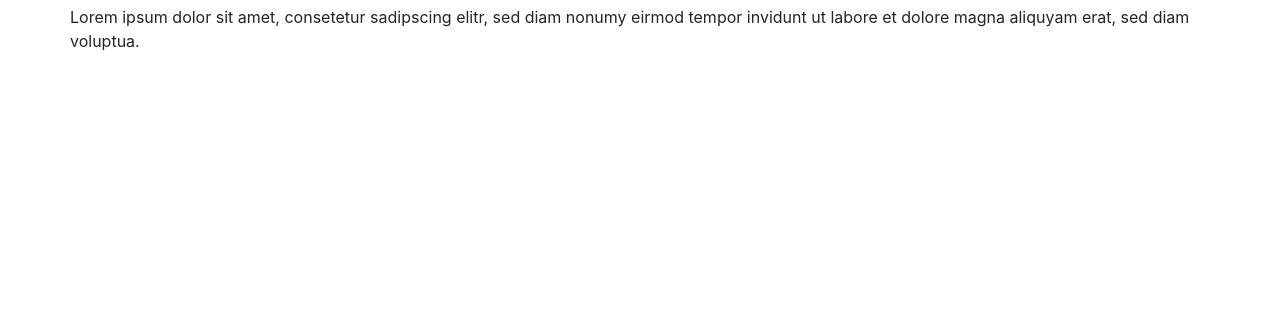
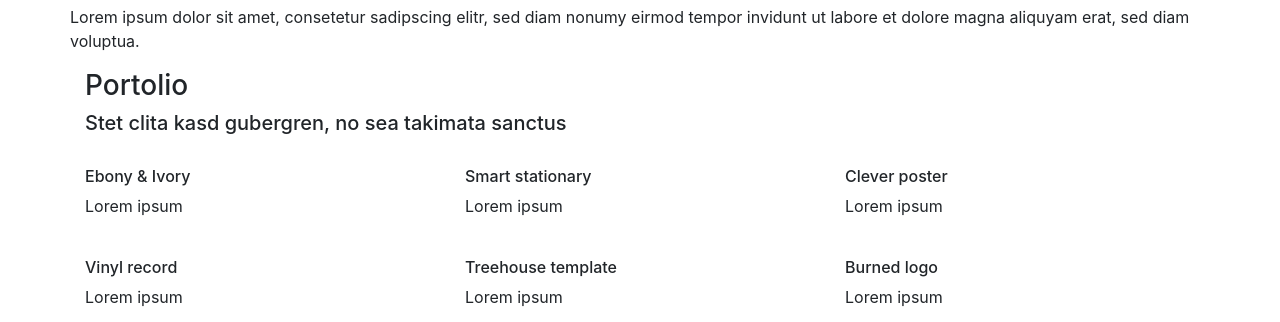
Before and after one commit to aiwanaszko/Modul-3, a website: page index.html in a window 1280 px wide. Shown: the part 1126-1448 px from the top of the page. Before the commit the page ends 1195 px from the top, so only its background shows below. Drawn offline with nearby package versions, Linux system fonts and the light colour scheme.

Commit message:
Add html for portfolio section

```diff
--- a/index.html
+++ b/index.html
@@ -9,6 +9,7 @@
   <body>
       <header class="splash">
         <div class="container">
+        <div class="top">
           <nav class="navigation">
               <div class="logo"><p>Golden</p></div>
               <div class="menu">
@@ -27,11 +28,12 @@
             <button class="btn-splash">Tell me more</button>
           </div>
         </div>
+      </div>
       </header>
       <section class="services">
           <div class="container">
               <h3>Services</h3>
-              <h5> Stet clita kasd gubergren, no sea takimata sanctus</h5>
+              <h5>Stet clita kasd gubergren, no sea takimata sanctus</h5>
               <div class="row">
                   <div class="col-4">
                     <i class="fas fa-shopping-basket"></i>
@@ -52,6 +54,68 @@
           </div>
       </section>
       <section class="portfolio">
+          <div class="container">
+            <h3>Portolio</h3>
+            <h5>Stet clita kasd gubergren, no sea takimata sanctus</h5>
+              <div class="row">
+                  <div class="col col-4">
+                    <div class="photo">
+                        <img src="" alt="">
+                    </div>
+                    <div class="text">
+                      <h6>Ebony & Ivory</h6>
+                      <p>Lorem ipsum</p>
+                    </div>
+                  </div>
+                  <div class="col col-4">
+                    <div class="photo">
+                      <img src="" alt="">
+                    </div>
+                    <div class="text">
+                      <h6>Smart stationary</h6>
+                      <p>Lorem ipsum</p>
+                    </div>
+                  </div>
+                  <div class="col col-4">
+                    <div class="photo">
+                      <img src="" alt="">
+                    </div>
+                    <div class="text">
+                      <h6>Clever poster</h6>
+                      <p>Lorem ipsum</p>
+                    </div>
+                  </div>
+              </div>
+              <div class="row">
+                <div class="col col-4">
+                  <div class="photo">
+                    <img src="" alt="">
+                  </div>
+                  <div class="text">
+                    <h6>Vinyl record</h6>
+                    <p>Lorem ipsum</p>
+                  </div>
+                </div>
+                <div class="col col-4">
+                  <div class="photo">
+                    <img src="" alt="">
+                  </div>
+                  <div class="text">
+                    <h6>Treehouse template</h6>
+                    <p>Lorem ipsum</p>
+                  </div>
+                </div>
+                <div class="col col-4">
+                  <div class="photo">
+                    <img src="" alt="">
+                  </div>
+                  <div class="text">
+                    <h6>Burned logo</h6>
+                    <p>Lorem ipsum</p>
+                  </div>
+                </div>
+              </div>
+          </div>
       </section>
       <section class="footer">
       </section>
```
